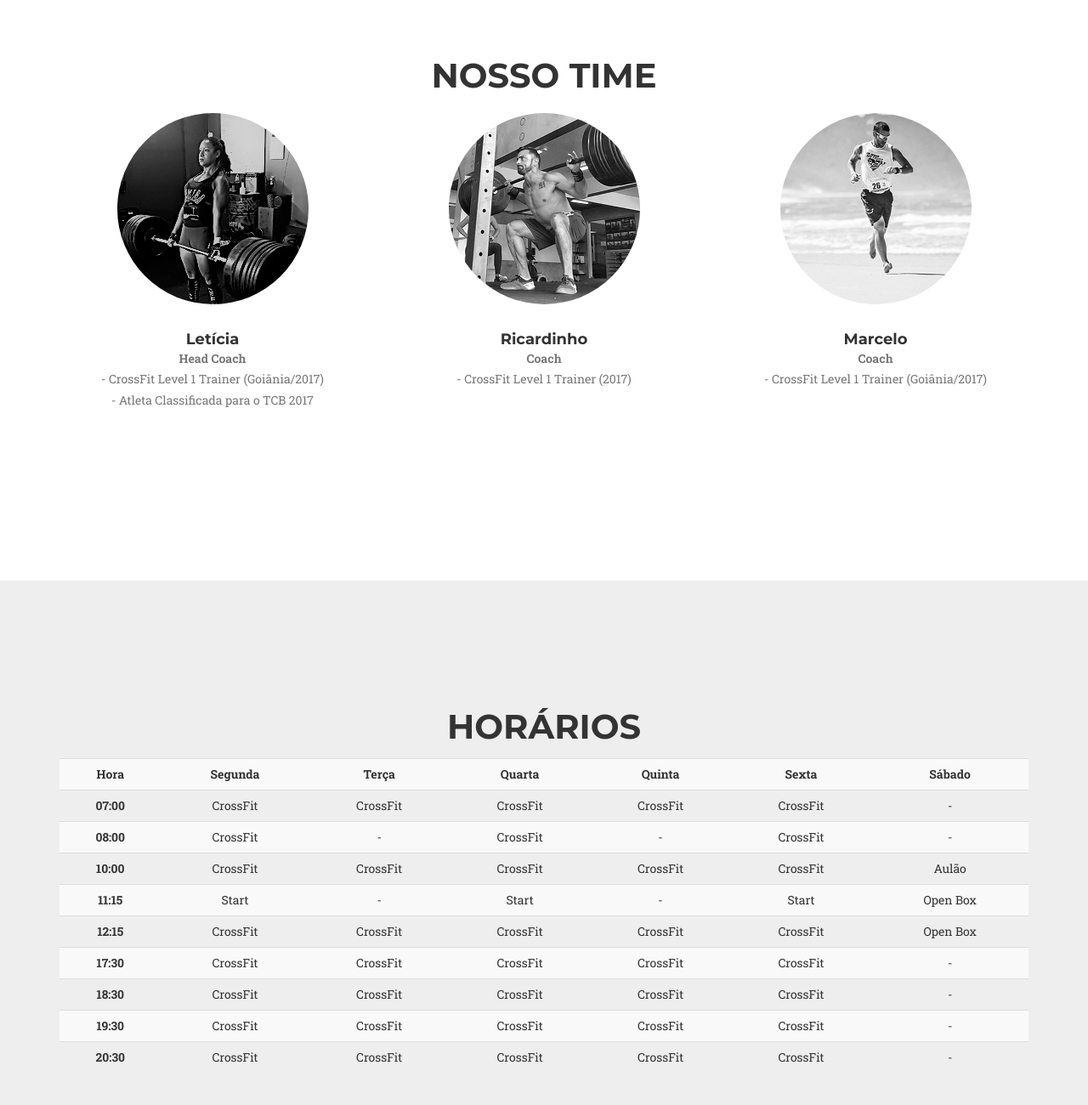
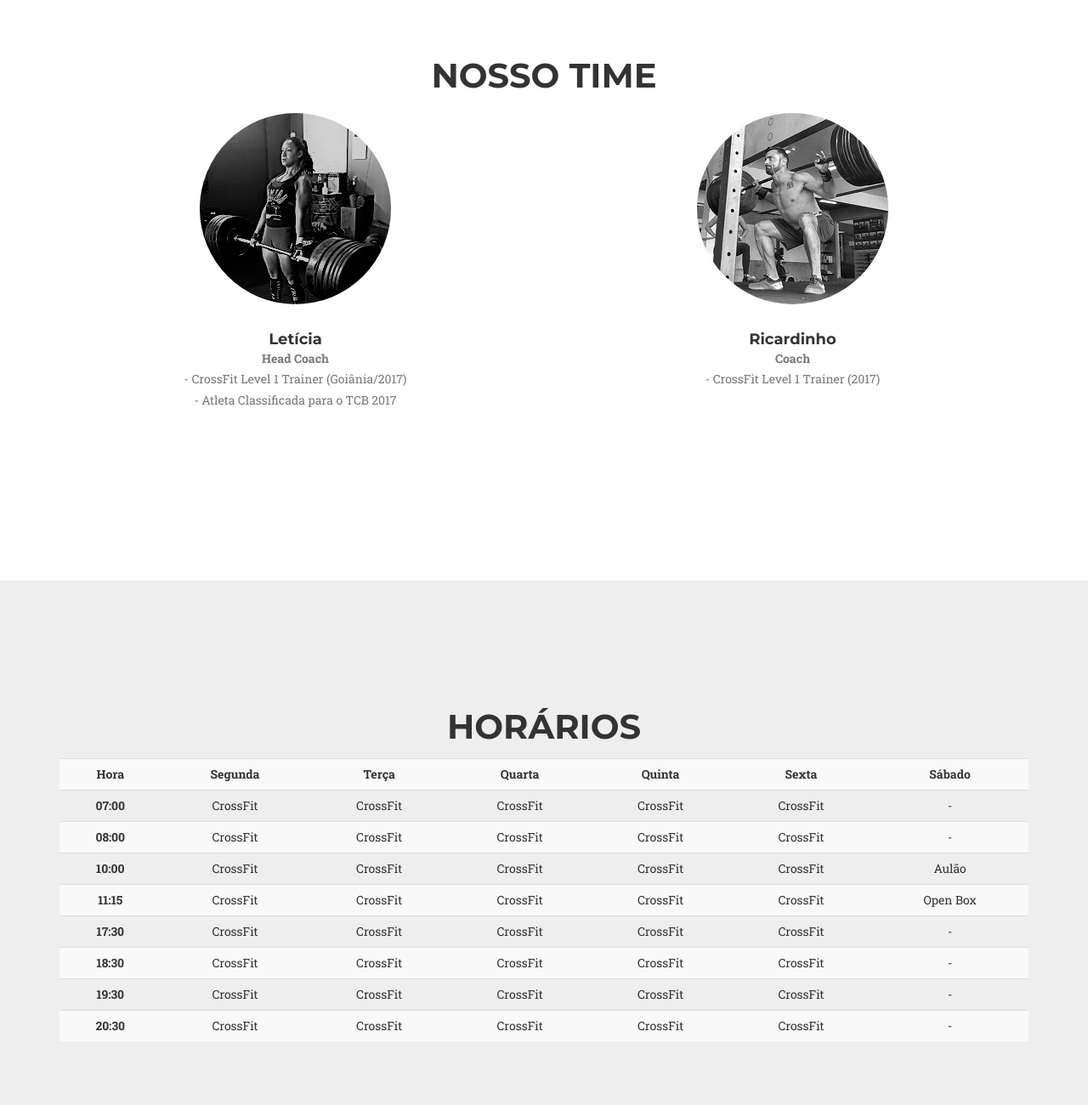
Before and after one commit to H3134/LagoaCrossfit, a website: page index.html in a window 1280 px wide. Shown: the part 1540-2840 px from the top of the page at 85% size. Drawn offline with nearby package versions, Linux system fonts and the light colour scheme; a web font is replaced by a local one.

Commit message:
Update index.html

```diff
--- a/index.html
+++ b/index.html
@@ -125,7 +125,7 @@
       </div>
       <div class="row">
 
-        <div class="col-sm-4">
+        <div class="col-sm-6">
           <div class="team-member">
             <img src="img/team/leticia1.jpg" class="img-responsive img-circle" alt="">
             <h4>Letícia</h4>
@@ -136,22 +136,12 @@
           </div>
         </div>
 
-        <div class="col-sm-4">
+        <div class="col-sm-6">
           <div class="team-member">
             <img src="img/team/ricardinho1.jpg" class="img-responsive img-circle" alt="">
             <h4>Ricardinho</h4>
             <p class="text-muted"><b>Coach</b><br>
               - CrossFit Level 1 Trainer (2017)<br>
-            </p>
-          </div>
-        </div>
-
-        <div class="col-sm-4">
-          <div class="team-member">
-            <img src="img/team/marcelo.jpg" class="img-responsive img-circle" alt="">
-            <h4>Marcelo</h4>
-            <p class="text-muted"><b>Coach</b><br>
-              - CrossFit Level 1 Trainer (Goiânia/2017)<br>
             </p>
           </div>
         </div>
@@ -194,9 +184,9 @@
             <tr>
               <th>08:00</th>
               <td>CrossFit</td>
-              <td>-</td>
               <td>CrossFit</td>
-              <td>-</td>
+              <td>CrossFit</td>
+              <td>CrossFit</td>
               <td>CrossFit</td>
               <td>-</td>
             </tr>
@@ -211,15 +201,6 @@
             </tr>
             <tr>
               <th>11:15</th>
-              <td>Start</td>
-              <td>-</td>
-              <td>Start</td>
-              <td>-</td>
-              <td>Start</td>
-              <td>Open Box</td>
-            </tr>
-            <tr>
-              <th>12:15</th>
               <td>CrossFit</td>
               <td>CrossFit</td>
               <td>CrossFit</td>
```
